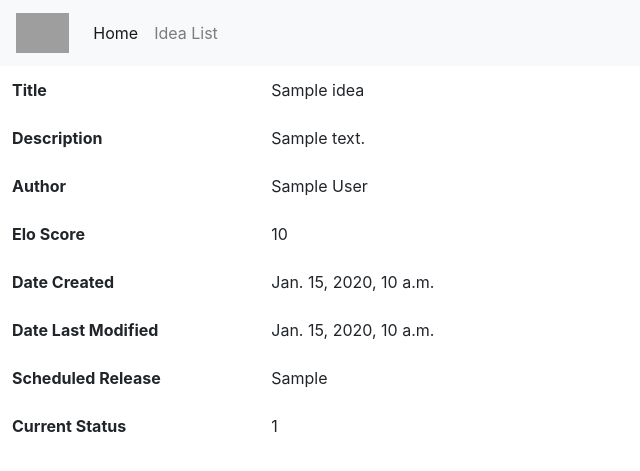
After one commit to technichor/pmquant_old2, a Django app: page /idea/1/ in a window 1280 px wide. The commit adds this page. Shown: the top 471 px of the page, without its empty margins (0-640 px from the left). Run offline with Django 3.2, Linux system fonts and the light colour scheme; tables that the repository leaves empty hold one stand-in row (values such as "Sample post"); some libraries are stand-ins or nearby versions; grey boxes are pictures that could not be loaded.

Commit message:
basic idea list and detail page template

```diff
--- a/idea_rank/admin.py
+++ b/idea_rank/admin.py
@@ -4,7 +4,7 @@ from .models import idea
 
 @admin.register(idea)
 class IdeaAdmin(admin.ModelAdmin):
-    list_display = ('id','title','description','author','score','created')
+    list_display = ('id','title','description','author','elo_score','created')
     list_filter = ('status','created','modified','release')
     search_fields = ('title', 'author', 'description')
     # raw_id_fields = ()
--- a/idea_rank/models.py
+++ b/idea_rank/models.py
@@ -6,7 +6,7 @@ class idea(models.Model):
     title = models.CharField(max_length=200)
     description = models.TextField()
     author = models.EmailField()
-    score = models.SmallIntegerField(default=1500)
+    elo_score = models.SmallIntegerField(default=1500)
     created = models.DateTimeField(auto_now_add=True)
     modified = models.DateTimeField(auto_now=True)
     release = models.CharField(max_length=10, blank=True)
--- a/idea_rank/templates/idea_rank/base.html
+++ b/idea_rank/templates/idea_rank/base.html
@@ -4,19 +4,38 @@
     <!-- Required meta tags -->
     <meta charset="utf-8">
     <meta name="viewport" content="width=device-width, initial-scale=1, shrink-to-fit=no">
-
+    <meta name="description" content="A quantitative approach to Product Management" />
+    <meta name="google" content="notranslate" />
     <!-- Bootstrap CSS -->
     <link rel="stylesheet" href="https://stackpath.bootstrapcdn.com/bootstrap/4.4.1/css/bootstrap.min.css" integrity="sha384-Vkoo8x4CGsO3+Hhxv8T/Q5PaXtkKtu6ug5TOeNV6gBiFeWPGFN9MuhOf23Q9Ifjh" crossorigin="anonymous">
-
     <title>Hello, world!</title>
   </head>
   <body>
       <!-- Just an image -->
     {% load static %}
-    <nav class="navbar navbar-light bg-light">
+    <nav class="navbar navbar-expand-lg navbar-light bg-light">
         <a class="navbar-brand" href="#">
         <img src="{% static "idea_rank/pmquant.svg" %}" height="40" alt="My image">
         </a>
+        <button class="navbar-toggler" type="button" data-toggle="collapse" data-target="#navbarNav" aria-controls="navbarNav" aria-expanded="false" aria-label="Toggle navigation">
+          <span class="navbar-toggler-icon"></span>
+        </button>
+        <div class="collapse navbar-collapse" id="navbarNav">
+          <ul class="navbar-nav">
+            <li class="nav-item">
+              <a class="nav-link active" href="{% url 'index' %}">Home</a>
+            </li>
+            <li class="nav-item">
+              <a class="nav-link" href="{% url 'idea_list' %}">Idea List</a>
+            </li>
+            <!-- <li class="nav-item">
+              <a class="nav-link" href="#">Link</a>
+            </li>
+            <li class="nav-item">
+              <a class="nav-link" href="#">Link</a>
+            </li> -->
+          </ul>
+        </div>
     </nav>
 
     {% block content %}
--- /dev/null
+++ b/idea_rank/templates/idea_rank/idea_detail.html
@@ -0,0 +1,41 @@
+{% extends "idea_rank/base.html" %}
+
+{% block content %}
+
+    <!-- Should remove this fixed pixel width -->
+    <table class="table table-borderless" style="width: 540px">
+        <tr>
+            <th scope="row">Title</th>
+            <td>{{ idea_details.title }}</td>
+        </tr>
+        <tr>
+            <th scope="row">Description</th>
+            <td>{{ idea_details.description }}</td>
+        </tr>
+        <tr>
+            <th scope="row">Author</th>
+            <td>{{ idea_details.author }}</td>
+        </tr>
+        <tr>
+            <th scope="row">Elo Score</th>
+            <td>{{ idea_details.elo_score }}</td>
+        </tr>
+        <tr>
+            <th scope="row">Date Created</th>
+            <td>{{ idea_details.created }}</td>
+        </tr>
+        <tr>
+            <th scope="row">Date Last Modified</th>
+            <td>{{ idea_details.modified }}</td>
+        </tr>
+        <tr>
+            <th scope="row">Scheduled Release</th>
+            <td>{{ idea_details.release }}</td>
+        </tr>
+        <tr>
+            <th scope="row">Current Status</th>
+            <td>{{ idea_details.status }}</td>
+        </tr>
+    </table>
+
+{% endblock %}
--- a/idea_rank/templates/idea_rank/idea_list.html
+++ b/idea_rank/templates/idea_rank/idea_list.html
@@ -10,11 +10,12 @@
                     <th scope="col">Title</th>
                     <th scope="col">Description</th>
                     <th scope="col">Author</th>
-                    <th scope="col">Score</th>
+                    <th scope="col">Elo Score</th>
                     <th scope="col">Created</th>
                     <th scope="col">Modified</th>
                     <th scope="col">Release</th>
                     <th scope="col">Status</th>
+                    <th scope="col">Link</th>
                 </tr>
             </thead>
             <tbody>
@@ -23,11 +24,12 @@
                     <td>{{ item.title }}</td>
                     <td>{{ item.description }}</td>
                     <td>{{ item.author }}</td>
-                    <td>{{ item.score }}</td>
+                    <td>{{ item.elo_score }}</td>
                     <td>{{ item.created }}</td>
                     <td>{{ item.modified }}</td>
                     <td>{{ item.release }}</td>
                     <td>{{ item.status }}</td>
+                    <td><a href="{% url 'idea_detail' item.id %}">More Detail</a></td>
                 </tr>
                 {% endfor %}
             </tbody>
--- a/idea_rank/urls.py
+++ b/idea_rank/urls.py
@@ -3,5 +3,6 @@ from . import views
 
 urlpatterns = [
     path('list/', views.idea_list, name='idea_list'),
+    path('idea/<int:idea_id>/', views.idea_detail, name='idea_detail'),
     path('', views.index, name='index')
 ]
--- a/idea_rank/views.py
+++ b/idea_rank/views.py
@@ -1,6 +1,6 @@
 from django.http import HttpResponse
 from django.template import loader
-from django.shortcuts import render
+from django.shortcuts import get_object_or_404, render
 from .models import idea
 
 def idea_list(request):
@@ -9,3 +9,11 @@ def idea_list(request):
     context = {'all_idea_list': all_idea_list}
     return render(request, 'idea_rank/idea_list.html', context)
 #   return HttpResponse(template.render(context, request))
+
+def idea_detail(request, idea_id):
+    idea_details = get_object_or_404(idea, pk=idea_id)
+    context = {'idea_details': idea_details}
+    return render(request, 'idea_rank/idea_detail.html', context)
+
+def index(request):
+    return render(request, 'idea_rank/base.html')
```
Also changed, not shown: idea_rank/migrations/0002_auto_20200309_0308.py (added).
